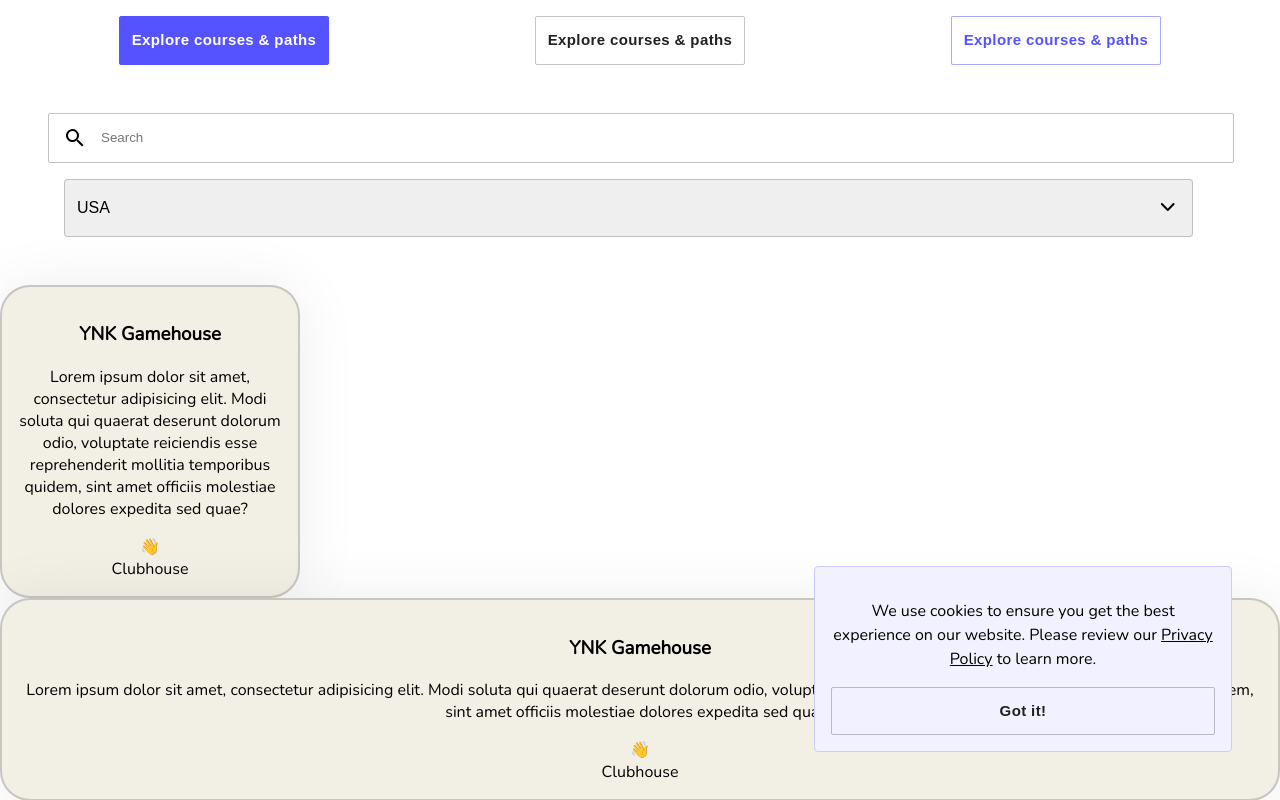
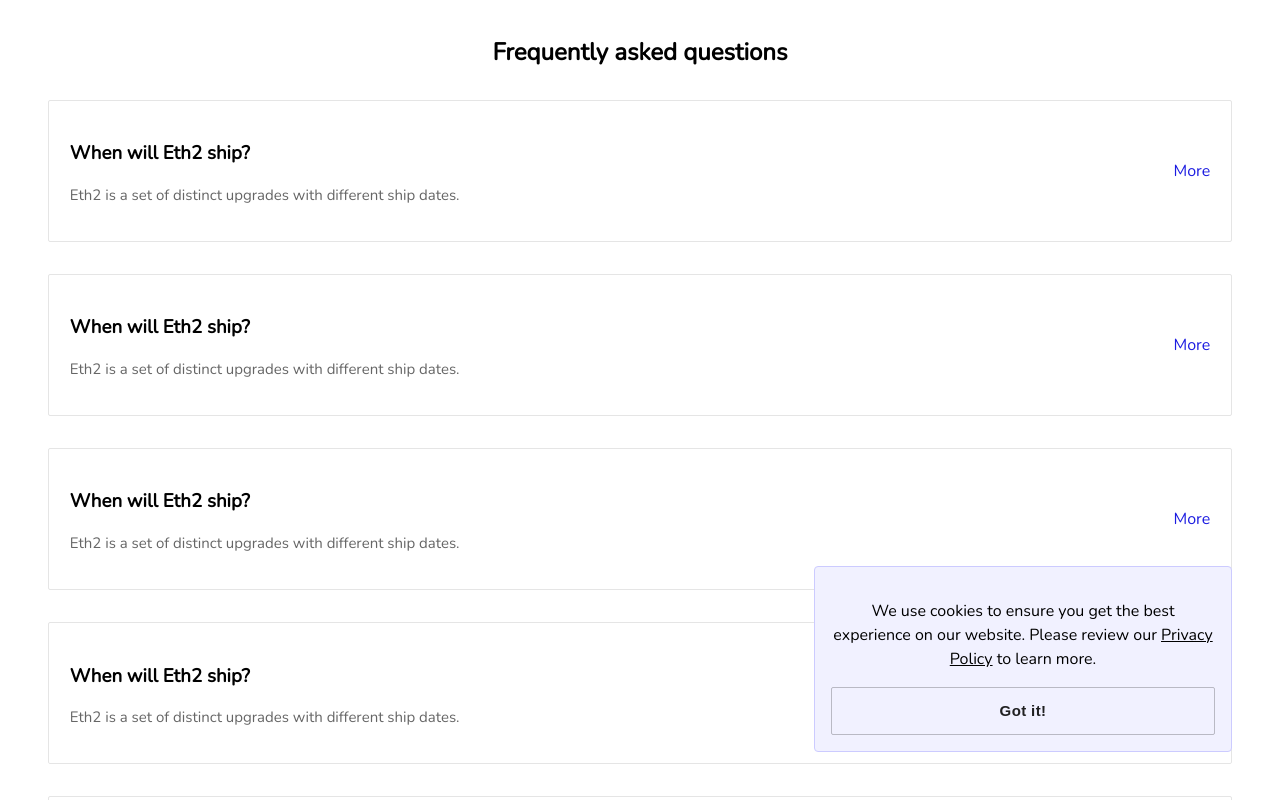
Before and after one commit to Marigameo/nutro-components, a React (Create React App) app: page / in a window 1280 px wide. Shown: the top 800 px of the page. Built offline with nearby package versions, Linux system fonts and the light colour scheme; grey boxes are pictures that could not be loaded.

Commit message:
faq component added

```diff
--- a/src/App.js
+++ b/src/App.js
@@ -8,6 +8,7 @@ import CookieBanner from "./lib/components/educative/CookieBanner";
 import EdSelect from "./lib/components/educative/EdSelect";
 import EdSearch from "./lib/components/educative/EdSearch";
 import EdButton from "./lib/components/educative/EdButton";
+import EthFAQ from './lib/components/FAQ/Ethereum'
 
 const cookieText = 'We use cookies to ensure you get the best experience on our website. Please review our <a className={styles.underline} href="/#">Privacy Policy</a> to learn more.'
 const buttonText = 'Got it!'
@@ -19,9 +20,44 @@ const options = [
   {id:4, name: "Brazil"},
   {id:5, name: 'India'}
 ]
+
+const faqs = [
+    {
+        question: 'When will Eth2 ship?',
+        answer: 'Eth2 is a set of distinct upgrades with different ship dates.',
+        more: "Eth holders certainly don't need to do anything. Your ETH will not need changing or upgrading. There's almost certain to be scams telling you otherwise, so be careful.The merge and shard chain upgrades may impact dapp developers. But the specifications have not been finalised yet, so there's no immediate action required.",
+        isActive: false
+    },
+    {
+        question: 'When will Eth2 ship?',
+        answer: 'Eth2 is a set of distinct upgrades with different ship dates.',
+        more: "Eth holders certainly don't need to do anything. Your ETH will not need changing or upgrading. There's almost certain to be scams telling you otherwise, so be careful.The merge and shard chain upgrades may impact dapp developers. But the specifications have not been finalised yet, so there's no immediate action required.",
+        isActive: false
+    },
+    {
+        question: 'When will Eth2 ship?',
+        answer: 'Eth2 is a set of distinct upgrades with different ship dates.',
+        more: "Eth holders certainly don't need to do anything. Your ETH will not need changing or upgrading. There's almost certain to be scams telling you otherwise, so be careful.The merge and shard chain upgrades may impact dapp developers. But the specifications have not been finalised yet, so there's no immediate action required.",
+        isActive: false
+    },
+    {
+        question: 'When will Eth2 ship?',
+        answer: 'Eth2 is a set of distinct upgrades with different ship dates.',
+        more: "Eth holders certainly don't need to do anything. Your ETH will not need changing or upgrading. There's almost certain to be scams telling you otherwise, so be careful.The merge and shard chain upgrades may impact dapp developers. But the specifications have not been finalised yet, so there's no immediate action required.",
+        isActive: false
+    },
+    {
+        question: 'When will Eth2 ship?',
+        answer: 'Eth2 is a set of distinct upgrades with different ship dates.',
+        more: "Eth holders certainly don't need to do anything. Your ETH will not need changing or upgrading. There's almost certain to be scams telling you otherwise, so be careful.The merge and shard chain upgrades may impact dapp developers. But the specifications have not been finalised yet, so there's no immediate action required.",
+        isActive: false
+    },
+]
+
 function App() {
   return (
     <div className="App">
+        <EthFAQ faqs={faqs}/>
       <div style={{display: 'flex', justifyContent: 'space-around', margin: '1rem'}}>
         <EdButton type='primary'>Explore courses &amp; paths</EdButton>
         <EdButton type='outlined'>Explore courses &amp; paths</EdButton>
--- /dev/null
+++ b/src/lib/components/FAQ/Ethereum.js
@@ -0,0 +1,40 @@
+import React, { useState } from 'react'
+import styles from './style.module.css'
+
+
+export default function Ethereum({ faqs, title = 'Frequently asked questions'}) {
+    const [faq, setFaq] = useState(faqs)
+
+    const toggleActive = (index) => {
+        let faqCopy = faq
+        faqCopy.forEach((faq, i) => (index===i) ? faq.isActive = !faq.isActive : faq.isActive = false)
+        setFaq([...faqCopy])
+    }
+    return (
+        <div className={styles.EthfaqWrapper}>
+            <h2 className={styles.headerText}>{title}</h2>
+            <div className={styles.faqContainer}>
+                <div className={styles.expandableCard}>
+                    {faqs.map((faq, index) => {
+                        return(
+                            <div className={styles.question}>
+                        <div className={styles.divident}>
+                            <div className={styles.leftSection}>
+                            <h3>{faq.question}</h3>
+                            <p className={styles.answer}>{faq.answer}</p>
+                        </div>
+                        <div className={styles.rightSection} onClick={() => toggleActive(index)}>
+                            More
+                        </div>
+                        </div>
+                        {faq.isActive ? <div className={styles.moreData}>
+                            {faq.more}
+                        </div> : null }
+                    </div>
+                        )
+                    })}
+                </div>
+            </div>
+        </div>
+    )
+}
--- /dev/null
+++ b/src/lib/components/FAQ/style.module.css
@@ -0,0 +1,56 @@
+@import url("https://fonts.googleapis.com/css2?family=Roboto&display=swap");
+
+.EthfaqWrapper {
+  padding: 1rem 2rem;
+}
+.divident {
+  display: flex;
+  flex-direction: row;
+  justify-content: space-between;
+  align-items: center;
+}
+.moreData {
+  border-top: 1px solid rgb(229, 229, 229);
+  margin-top: 1rem;
+  padding-top: 25px;
+}
+.headerText {
+  text-align: center;
+  margin-bottom: 1rem;
+}
+.faqContainer {
+  width: 100%;
+}
+.expandableCard {
+  display: flex;
+  flex-wrap: wrap;
+  width: 100%;
+  box-sizing: border-box;
+}
+.question {
+  width: 100%;
+  border: 1px solid rgb(229, 229, 229);
+  border-radius: 2px;
+  padding: 1.3rem;
+  margin: 1rem;
+  display: flex;
+  flex-direction: column;
+}
+.answer {
+  font-size: 15px;
+  font-weight: 400;
+  color: rgb(102, 102, 102);
+}
+.rightSection {
+  color: rgb(28, 28, 225);
+  cursor: pointer;
+  font-weight: 400;
+}
+.darkText {
+  font-size: 20px;
+  font-weight: 600;
+  margin-bottom: 0.5rem;
+}
+.question:hover {
+  background-color: rgb(247, 247, 247);
+}
```
